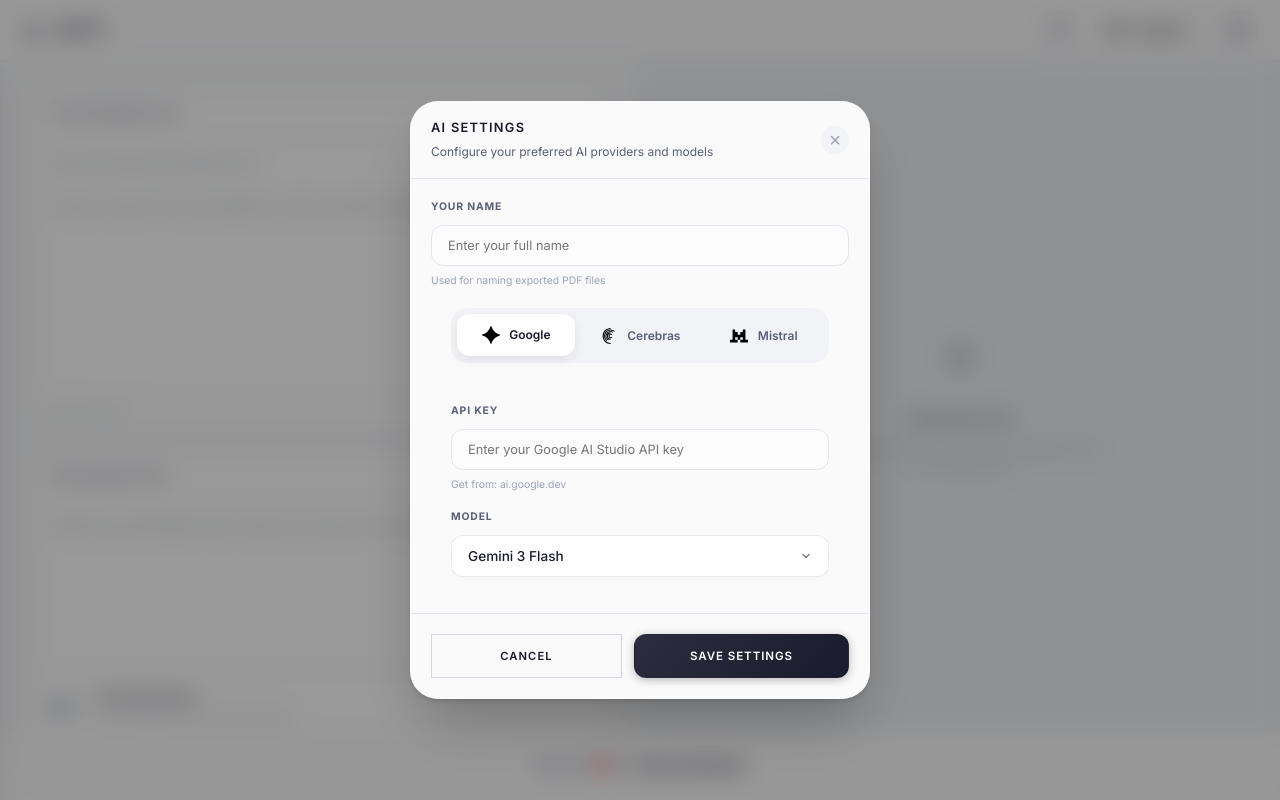
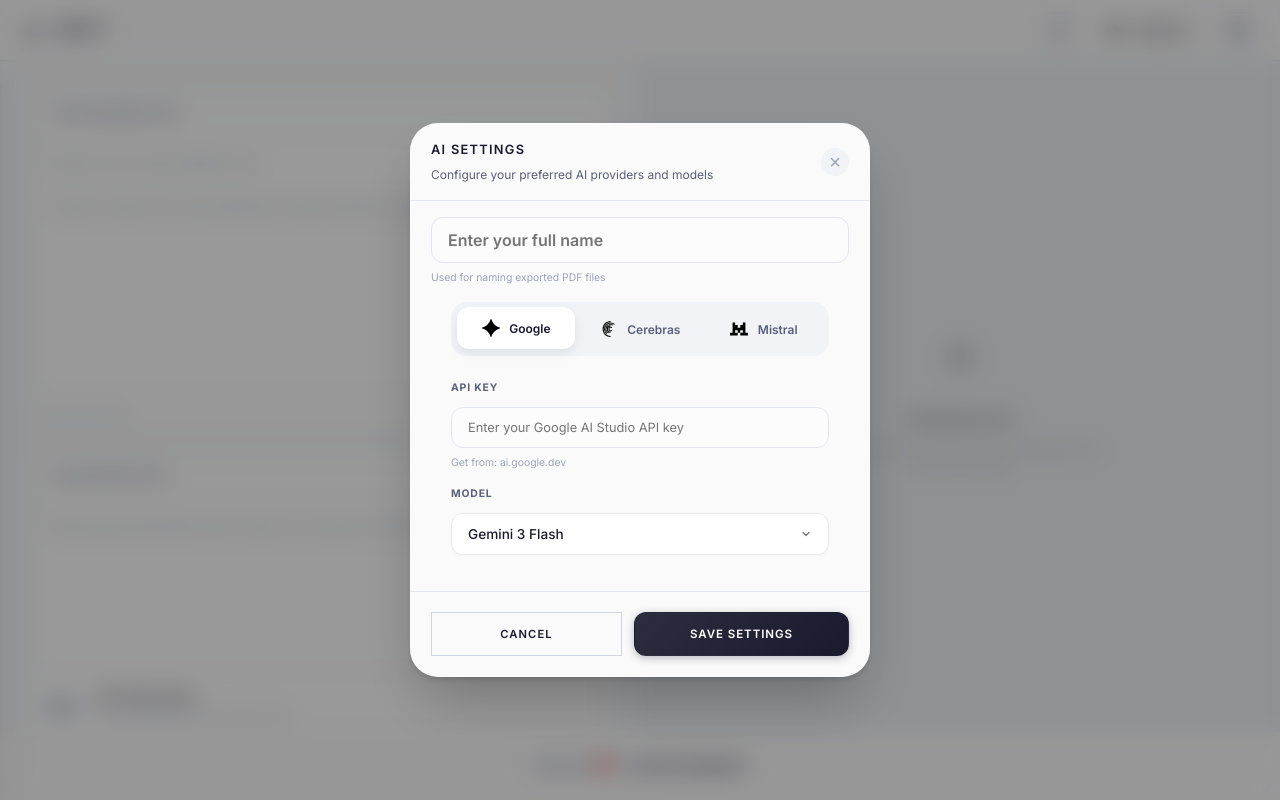
Before and after one commit to tanmay-kalbande/JobFit, a React (Vite) app: page / in a window 1280 px wide. Both pictures are taken after a click on the button 1238 px from the left and 30 px from the top of the page. Built offline with nearby package versions, Linux system fonts and the light colour scheme.

Commit message:
Refine Settings Modal: Remove 'Your Name' label and tighten UI spacing

```diff
--- a/src/App.css
+++ b/src/App.css
@@ -795,7 +795,7 @@
   gap: 0.4rem;
   background: #f1f3f7;
   border-radius: 16px;
-  margin: 1.25rem;
+  margin: 1rem 1.25rem;
   /* Separated from header/footer */
   border: none;
 }
@@ -842,7 +842,7 @@
 }
 
 .provider-settings {
-  padding: 1.25rem;
+  padding: 0.5rem 1.25rem 1.25rem;
 }
 
 .form-group {
--- a/src/components/SettingsModal.tsx
+++ b/src/components/SettingsModal.tsx
@@ -35,8 +35,7 @@
                 <form onSubmit={handleSubmit}>
                     <div className="modal-scroll-area" style={{ flex: 1, overflowY: 'auto', padding: '0 1.25rem' }}>
                         {/* User Name (for PDF naming) */}
-                        <div className="form-group user-name-group" style={{ marginTop: '1.25rem' }}>
-                            <label>Your Name</label>
+                        <div className="form-group user-name-group" style={{ marginTop: '1rem' }}>
                             <input
                                 type="text"
                                 value={localSettings.userName}
@@ -44,6 +43,7 @@
                                     setLocalSettings({ ...localSettings, userName: e.target.value })
                                 }
                                 placeholder="Enter your full name"
+                                style={{ fontSize: '1rem', fontWeight: 600 }}
                             />
                             <span className="hint">Used for naming exported PDF files</span>
                         </div>
```
